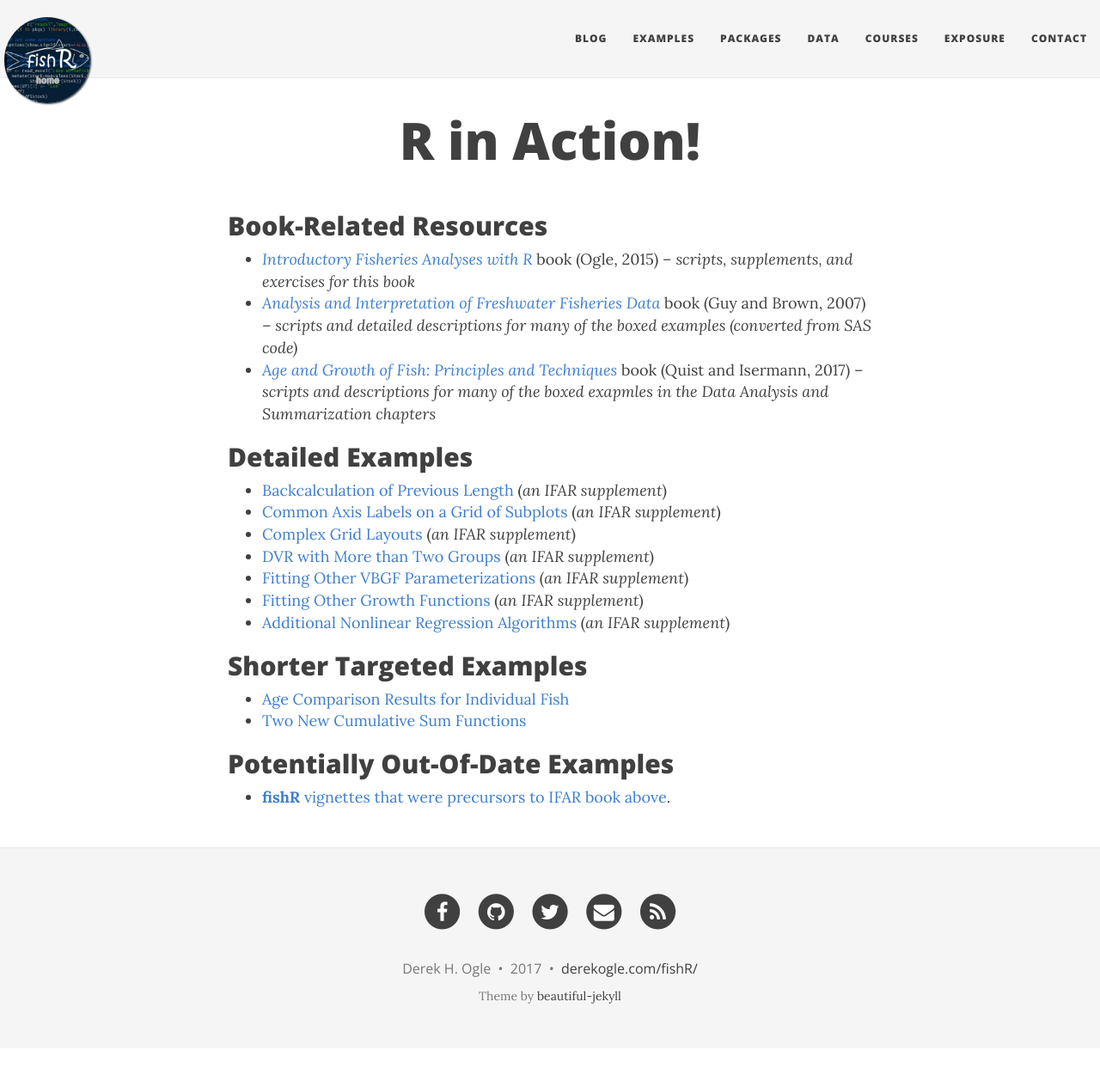
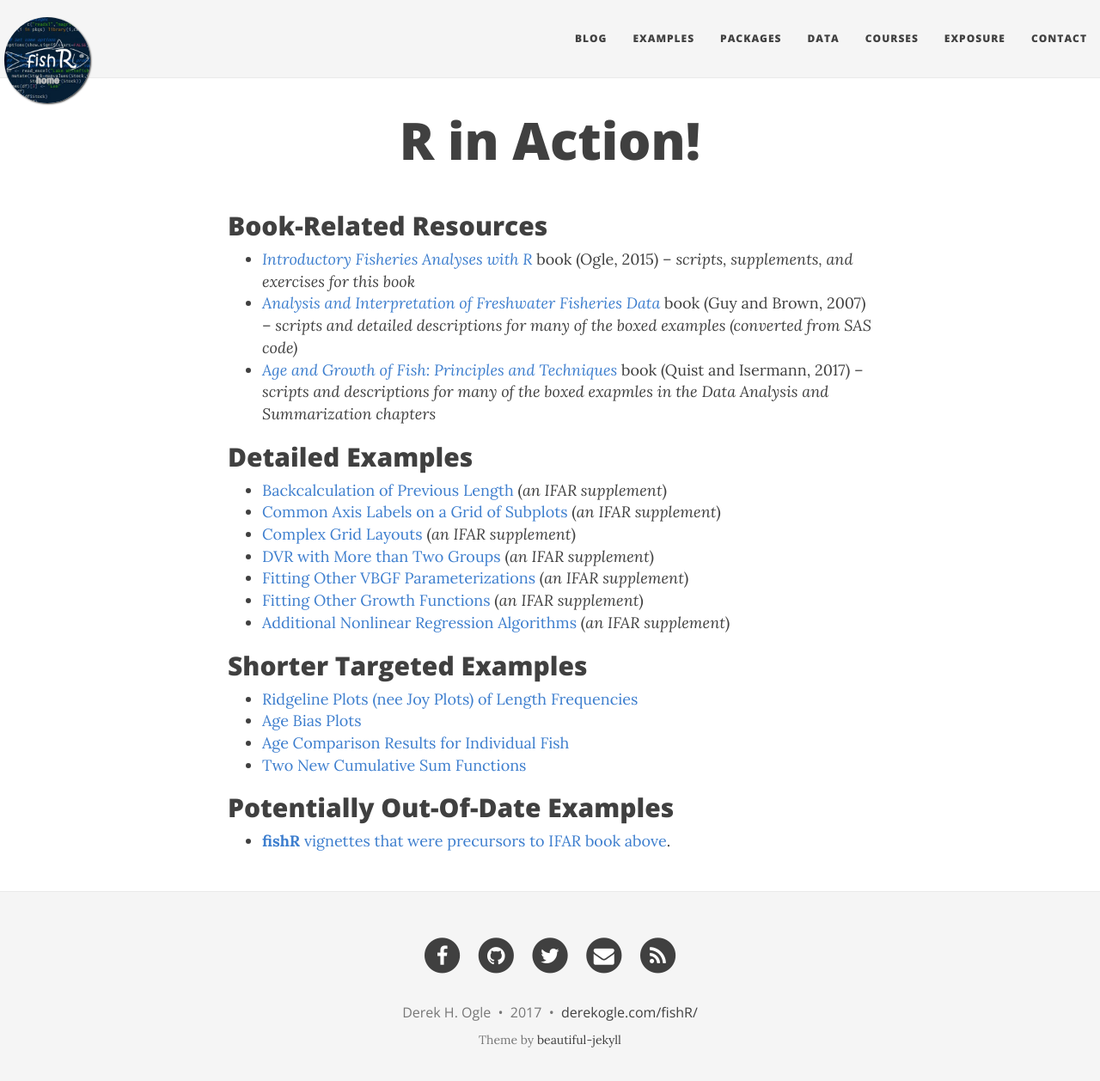
Before and after one commit to droglenc/fishR, a Jekyll site: the page built from examples/index.md, in a window 1280 px wide and 1271 px high. Shown: the top 1258 px of the window at 86% size. Built offline with Jekyll 4.4.1, drawn with Linux system fonts in a browser that asks for light colours; nearby versions of some CDN libraries.

Commit message:
Added a few more examples from the blog

```diff
--- a/examples/index.md
+++ b/examples/index.md
@@ -18,8 +18,10 @@ title: R in Action!
 * [Additional Nonlinear Regression Algorithms](http://derekogle.com/IFAR/supplements/growth/OtherNLAlgorithms.html) (*an IFAR supplement*)
 
 ## Shorter Targeted Examples
-* [Age Comparison Results for Individual Fish]({{ site.baseurl }}/2015-09-05-Age-Comparison-Results-for-Individual-Fish/)
-* [Two New Cumulative Sum Functions]({{ site.baseurl }}/2015-09-06-Two-New-Cumulative-Sums/)
+* [Ridgeline Plots (nee Joy Plots) of Length Frequencies](http://derekogle.com/fishR/2017-07-28-JoyPlot)
+* [Age Bias Plots](http://derekogle.com/fishR/2017-04-26-AgeBias_inFSA)
+* [Age Comparison Results for Individual Fish](http://derekogle.com/fishR/2015-09-05-Age-Comparison-Results-for-Individual-Fish)
+* [Two New Cumulative Sum Functions](http://derekogle.com/fishR/2015-09-06-Two-New-Cumulative-Sums/)
 
 ## Potentially Out-Of-Date Examples
 * [**fishR** vignettes that were precursors to IFAR book above](oldFishRVignettes.html).
```
